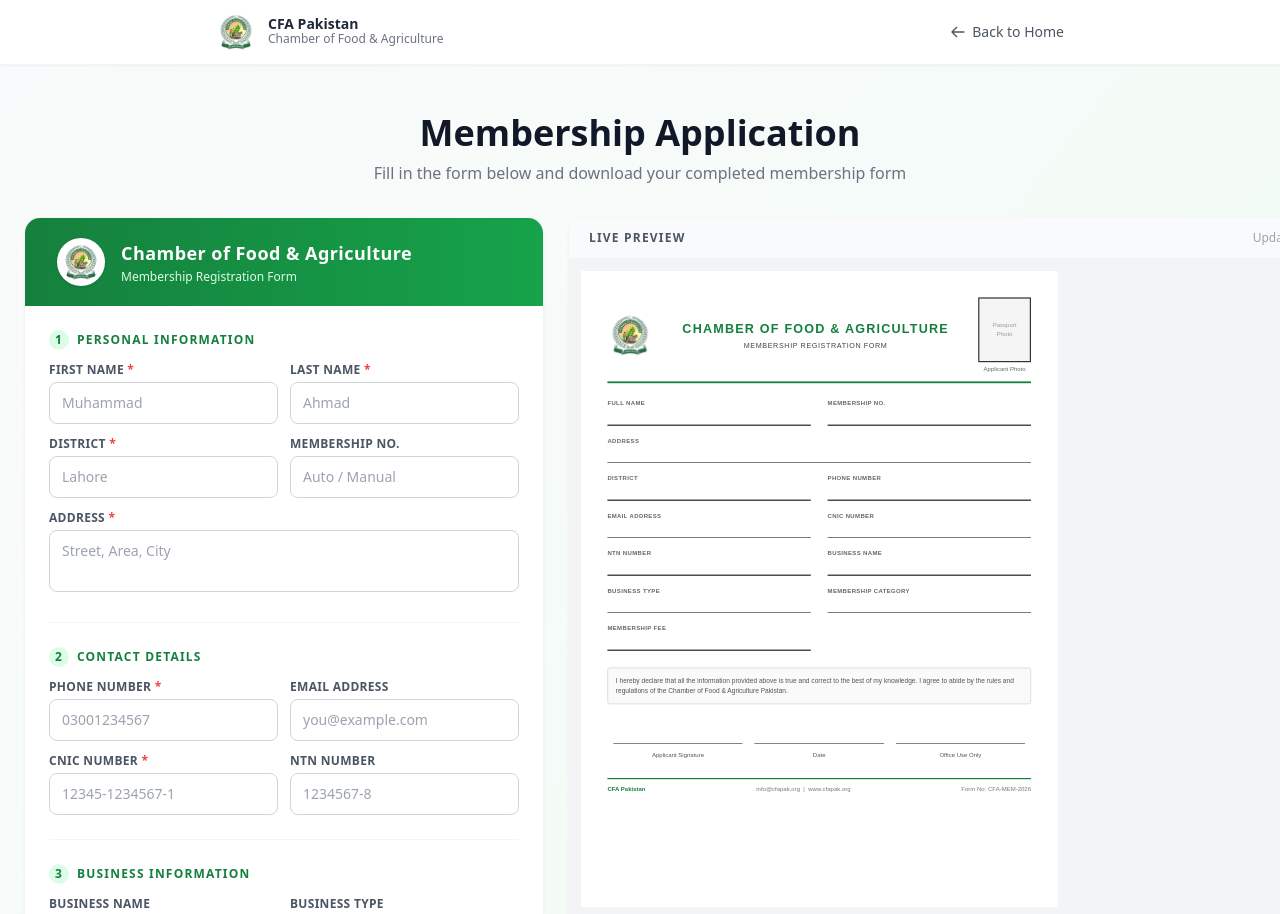
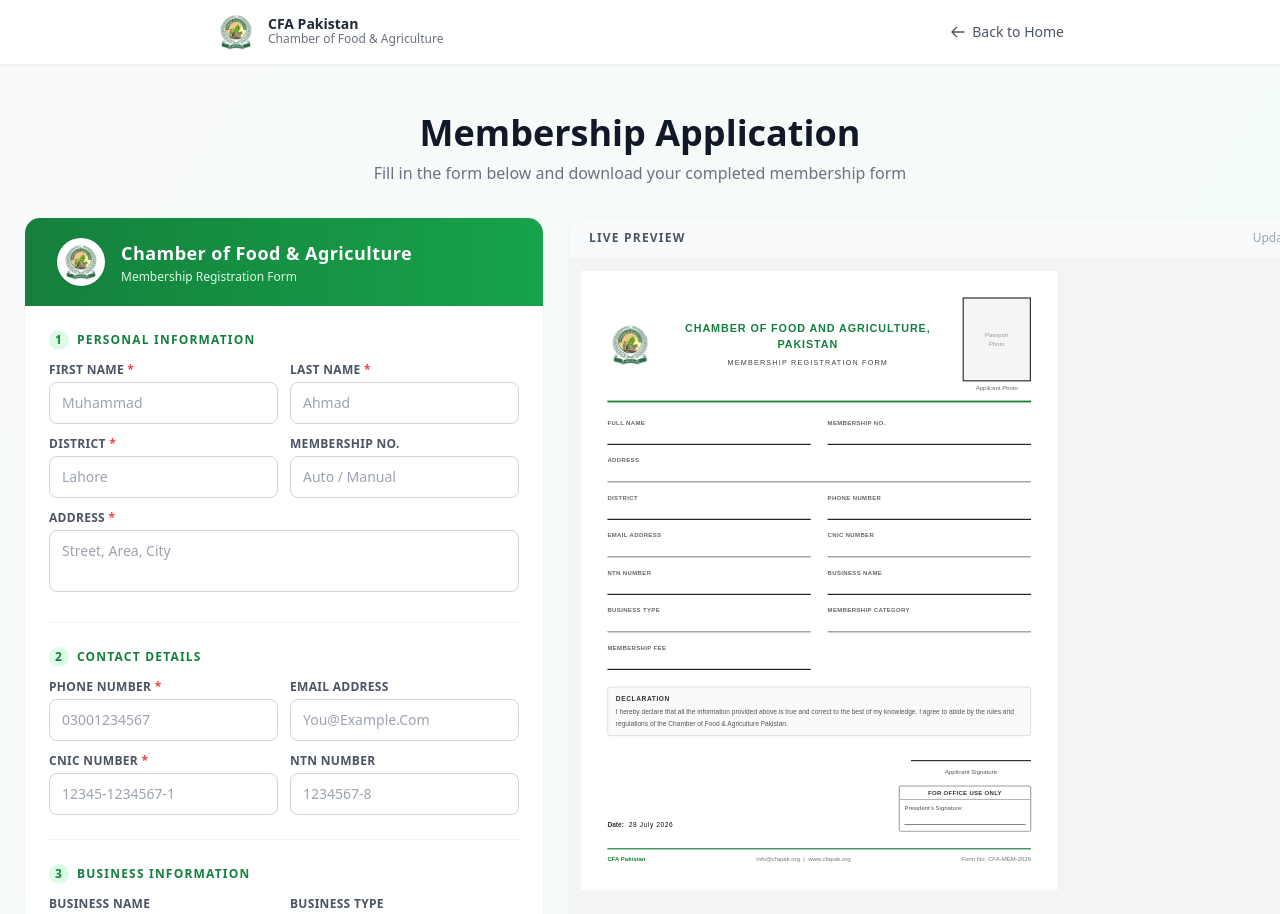
Before and after one commit to janabsyco4-wq/CFA-MEMBERSHIP, a Next.js app: page /membership in a window 1280 px wide. Shown: the top 914 px of the page. Built offline with nearby package versions, Linux system fonts and the light colour scheme.

Commit message:
HD download: scale 5, PNG format, uppercase values, all fixes

```diff
--- a/components/MembershipForm.tsx
+++ b/components/MembershipForm.tsx
@@ -2,6 +2,7 @@
 
 import { useState, useRef } from 'react';
 import html2canvas from 'html2canvas';
+import jsPDF from 'jspdf';
 
 const CATEGORIES = [
   { label: 'Corporate', fee: 'Rs. 30,000' },
@@ -49,11 +50,12 @@
       }}>{label}</div>
       {/* Value text — sits clearly above the line */}
       <div style={{
-        fontSize: '13px', color: '#111', letterSpacing: '0.3px',
+        fontSize: '13px', color: '#111', letterSpacing: '1.2px',
         lineHeight: '1.5', paddingLeft: '2px',
         marginBottom: '4px',
         whiteSpace: 'pre-wrap', wordBreak: 'break-word',
-        minHeight: '20px'
+        minHeight: '20px',
+        textTransform: 'uppercase',
       }}>
         {value || '\u00A0'}
       </div>
@@ -68,7 +70,7 @@
   );
 
   return (
-    <div ref={innerRef} style={{ width: '794px', minHeight: '1060px', backgroundColor: '#fff',
+    <div ref={innerRef} style={{ width: '794px', backgroundColor: '#fff',
       fontFamily: 'Arial, sans-serif', padding: '44px', boxSizing: 'border-box' }}>
 
       {/* Header */}
@@ -77,20 +79,31 @@
         <img src="/logo.jpg" alt="Logo" style={{ width: '76px', height: '76px',
           objectFit: 'contain', marginRight: '18px' }} />
         <div style={{ flex: 1, textAlign: 'center' }}>
-          <div style={{ fontSize: '21px', fontWeight: 'bold', color: '#15803d',
-            letterSpacing: '2px', textTransform: 'uppercase' }}>
-            Chamber of Food &amp; Agriculture
+          <div style={{ fontSize: '18px', fontWeight: 'bold', color: '#15803d',
+            letterSpacing: '1.5px', textTransform: 'uppercase', lineHeight: '1.3' }}>
+            Chamber of Food and Agriculture,
           </div>
-          <div style={{ fontSize: '12px', color: '#444', marginTop: '4px', letterSpacing: '1px' }}>
-            MEMBERSHIP REGISTRATION FORM
+          <div style={{ fontSize: '18px', fontWeight: 'bold', color: '#15803d',
+            letterSpacing: '1.5px', textTransform: 'uppercase', marginTop: '2px' }}>
+            Pakistan
+          </div>
+          <div style={{ fontSize: '12px', color: '#444', marginTop: '6px', letterSpacing: '2px', textTransform: 'uppercase' }}>
+            Membership Registration Form
           </div>
         </div>
         <div style={{ marginLeft: '18px', textAlign: 'center' }}>
-          <div style={{ width: '88px', height: '108px', border: '2px solid #333',
+          <div style={{ width: '114px', height: '140px', border: '2px solid #333',
             display: 'flex', alignItems: 'center', justifyContent: 'center',
-            backgroundColor: '#f5f5f5', overflow: 'hidden' }}>
+            backgroundColor: '#f5f5f5', overflow: 'hidden', flexShrink: 0 }}>
             {form.photo
-              ? <img src={form.photo} alt="Photo" style={{ width: '100%', height: '100%', objectFit: 'cover' }} />
+              ? <div style={{
+                  width: '114px', height: '140px',
+                  backgroundImage: `url(${form.photo})`,
+                  backgroundSize: 'cover',
+                  backgroundPosition: 'top center',
+                  backgroundRepeat: 'no-repeat',
+                  flexShrink: 0,
+                }} />
               : <span style={{ fontSize: '10px', color: '#999', textAlign: 'center', padding: '4px' }}>Passport<br />Photo</span>}
           </div>
           <div style={{ fontSize: '10px', color: '#666', marginTop: '3px' }}>Applicant Photo</div>
@@ -127,21 +140,46 @@
       {/* Declaration */}
       <div style={{ marginTop: '10px', padding: '11px 13px', border: '1px solid #ccc',
         borderRadius: '4px', backgroundColor: '#fafafa' }}>
+        <div style={{ fontSize: '11px', fontWeight: '700', color: '#333', marginBottom: '5px',
+          textTransform: 'uppercase', letterSpacing: '1px' }}>Declaration</div>
         <p style={{ fontSize: '11px', color: '#555', margin: 0, lineHeight: '1.7' }}>
           I hereby declare that all the information provided above is true and correct to the best of my knowledge.
           I agree to abide by the rules and regulations of the Chamber of Food &amp; Agriculture Pakistan.
         </p>
       </div>
 
-      {/* Signatures */}
-      <div style={{ marginTop: '36px', display: 'flex', justifyContent: 'space-between', alignItems: 'flex-end' }}>
-        {['Applicant Signature', 'Date', 'Office Use Only'].map(lbl => (
-          <div key={lbl} style={{ textAlign: 'center', flex: 1 }}>
-            <div style={{ borderBottom: '1.5px solid #333', marginBottom: '5px',
-              marginLeft: '10px', marginRight: '10px', minHeight: '30px' }} />
-            <span style={{ fontSize: '10px', color: '#555' }}>{lbl}</span>
+      {/* Applicant Signature on right + Date left + Office Use box below signature */}
+      <div style={{ marginTop: '40px', display: 'flex', justifyContent: 'space-between', alignItems: 'flex-end' }}>
+        {/* Date left — bottom aligned */}
+        <div>
+          <div style={{ display: 'flex', alignItems: 'flex-end', gap: '4px' }}>
+            <span style={{ fontSize: '11px', fontWeight: '600', color: '#333', whiteSpace: 'nowrap', paddingBottom: '3px' }}>Date:</span>
+            <span style={{ fontSize: '11px', color: '#111', letterSpacing: '1px', paddingBottom: '3px', paddingLeft: '4px' }}>
+              {new Date().toLocaleDateString('en-PK', { day: '2-digit', month: 'long', year: 'numeric' })}
+            </span>
           </div>
-        ))}
+        </div>
+
+        {/* Applicant Signature + For Office Use Only stacked on right */}
+        <div style={{ display: 'flex', flexDirection: 'column', alignItems: 'flex-end', gap: '12px' }}>
+          {/* Applicant Signature */}
+          <div style={{ textAlign: 'center' }}>
+            <div style={{ width: '200px', height: '1.5px', backgroundColor: '#333', marginBottom: '5px' }} />
+            <span style={{ fontSize: '10px', color: '#555' }}>Applicant Signature</span>
+          </div>
+          {/* For Office Use Only box */}
+          <div style={{ width: '220px', border: '1px solid #333', borderRadius: '3px', overflow: 'hidden' }}>
+            <div style={{ borderBottom: '1.5px solid #333', fontSize: '10px', fontWeight: '700',
+              textAlign: 'center', padding: '3px 8px', letterSpacing: '0.5px', color: '#333',
+              backgroundColor: '#fff' }}>
+              FOR OFFICE USE ONLY
+            </div>
+            <div style={{ height: '52px', padding: '6px 8px', backgroundColor: '#fff' }}>
+              <div style={{ fontSize: '10px', color: '#555', marginBottom: '20px' }}>President's Signature:</div>
+              <div style={{ height: '1.5px', backgroundColor: '#333' }} />
+            </div>
+          </div>
+        </div>
       </div>
 
       {/* Footer */}
@@ -166,6 +204,10 @@
 
   const handleChange = (e: React.ChangeEvent<HTMLInputElement | HTMLSelectElement | HTMLTextAreaElement>) => {
     const { name, value } = e.target;
+
+    // Auto capitalize first letter of each word for text fields
+    const titleCase = (str: string) => str.replace(/\b\w/g, c => c.toUpperCase());
+
     if (name === 'cnicNo') {
       const digits = value.replace(/\D/g, '').slice(0, 13);
       let formatted = digits;
@@ -181,7 +223,10 @@
       setErrors(err => ({ ...err, membershipCategory: '' }));
       return;
     }
-    setForm(f => ({ ...f, [name]: value }));
+    // Skip capitalization for email, phone, ntn, cnic
+    const skipCapitalize = ['emailAddress', 'phoneNo', 'ntnNumber', 'membershipNo'];
+    const newValue = skipCapitalize.includes(name) ? value : titleCase(value);
+    setForm(f => ({ ...f, [name]: newValue }));
     setErrors(err => ({ ...err, [name]: '' }));
   };
 
@@ -215,14 +260,31 @@
     setDownloading(true);
     try {
       const el = printRef.current!;
+      el.style.visibility = 'visible';
+      await new Promise(r => setTimeout(r, 100));
       const canvas = await html2canvas(el, {
-        scale: 3, useCORS: true, backgroundColor: '#ffffff',
-        logging: false, width: el.offsetWidth, height: el.offsetHeight,
+        scale: 5, useCORS: true, backgroundColor: '#ffffff',
+        logging: false, width: 794, height: el.scrollHeight, windowWidth: 794,
+        imageTimeout: 0,
       });
-      const link = document.createElement('a');
-      link.download = `membership-${form.firstName}-${form.lastName}.jpg`;
-      link.href = canvas.toDataURL('image/jpeg', 1.0);
-      link.click();
+      el.style.visibility = 'hidden';
+
+      // A4 PDF
+      const pdf = new jsPDF({ orientation: 'portrait', unit: 'mm', format: 'a4' });
+      const pageWidth = 210;
+      const pageHeight = 297;
+      const imgWidth = pageWidth;
+      const imgHeight = (canvas.height * pageWidth) / canvas.width;
+
+      if (imgHeight <= pageHeight) {
+        pdf.addImage(canvas.toDataURL('image/png'), 'PNG', 0, 0, imgWidth, imgHeight);
+      } else {
+        const scaledWidth = (canvas.width * pageHeight) / canvas.height;
+        const xOffset = (pageWidth - scaledWidth) / 2;
+        pdf.addImage(canvas.toDataURL('image/png'), 'PNG', xOffset, 0, scaledWidth, pageHeight);
+      }
+
+      pdf.save(`membership-${form.firstName}-${form.lastName}.pdf`);
     } finally {
       setDownloading(false);
     }
@@ -231,7 +293,7 @@
   const handleReset = () => { setForm(INITIAL); setErrors({}); setSubmitted(false); };
 
   const inputCls = (name: keyof FormData) =>
-    `w-full px-3 py-2.5 text-sm border rounded-lg outline-none transition-all ${
+    `w-full px-3 py-2.5 text-sm border rounded-lg outline-none transition-all capitalize ${
       errors[name]
         ? 'border-red-400 bg-red-50 focus:ring-2 focus:ring-red-200'
         : 'border-gray-300 bg-white focus:border-green-500 focus:ring-2 focus:ring-green-100'
@@ -412,7 +474,7 @@
               <div className="flex items-center gap-4">
                 <div className="w-20 h-24 border-2 border-dashed border-gray-300 rounded-lg overflow-hidden flex items-center justify-center bg-gray-50 flex-shrink-0">
                   {form.photo
-                    ? <img src={form.photo} alt="Preview" className="w-full h-full object-cover" />
+                    ? <img src={form.photo} alt="Preview" className="w-full h-full object-cover block" style={{ width: '80px', height: '96px', objectFit: 'cover' }} />
                     : <span className="text-xs text-gray-400 text-center px-1">No photo</span>}
                 </div>
                 <label className="cursor-pointer inline-flex items-center gap-2 bg-white border border-gray-300 text-gray-700 px-4 py-2 rounded-lg text-sm hover:bg-gray-50 transition-all shadow-sm">
@@ -446,7 +508,7 @@
                   ) : (
                     <><svg className="w-4 h-4" fill="none" stroke="currentColor" viewBox="0 0 24 24">
                       <path strokeLinecap="round" strokeLinejoin="round" strokeWidth={2} d="M4 16v1a3 3 0 003 3h10a3 3 0 003-3v-1m-4-4l-4 4m0 0l-4-4m4 4V4" />
-                    </svg>Download Form</>
+                    </svg>Download PDF (A4)</>
                   )}
                 </button>
               </div>
@@ -470,11 +532,11 @@
             </div>
             <div className="overflow-auto bg-gray-100 p-3">
               <div style={{ transform: 'scale(0.6)', transformOrigin: 'top left',
-                width: '794px', height: '690px', flexShrink: 0, pointerEvents: 'none' }}>
+                width: '794px', flexShrink: 0, pointerEvents: 'none' }}>
                 <FormPreview form={form} />
               </div>
               {/* invisible spacer so container has correct height */}
-              <div style={{ height: `${690 * 0.6}px` }} />
+              <div style={{ height: '500px' }} />
             </div>
           </div>
         </div>
--- a/package.json
+++ b/package.json
@@ -11,7 +11,7 @@
     "@sendgrid/mail": "^8.1.6",
     "dotenv": "^17.4.2",
     "html2canvas": "^1.4.1",
-    "jspdf": "^2.5.1",
+    "jspdf": "^2.5.2",
     "mongoose": "^8.0.0",
     "next": "^14.0.0",
     "nodemailer": "^6.9.7",
```
Also changed, not shown: 1 other file (tests, documents, lock files or other folders).
